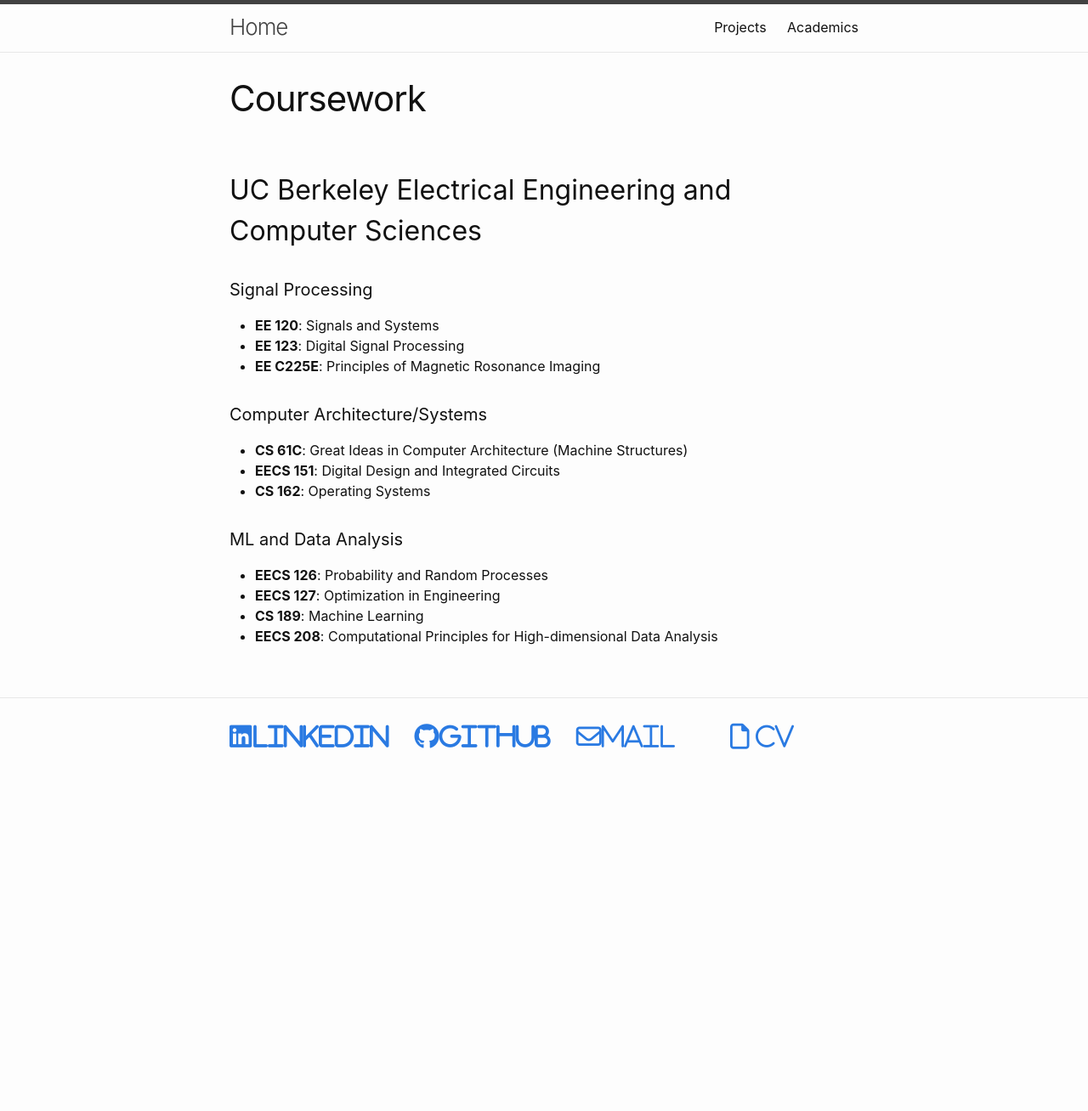
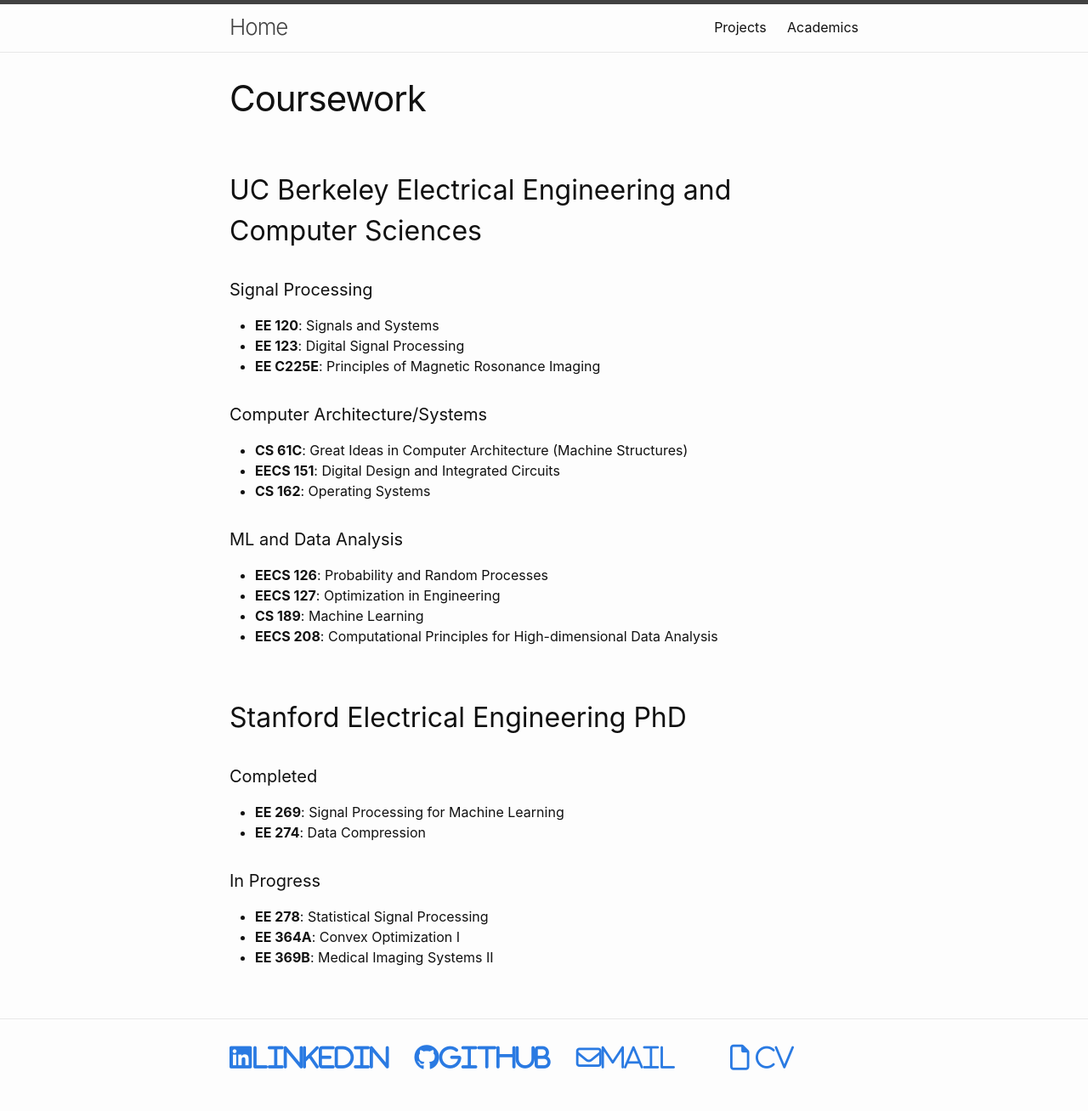
Before and after one commit to danielabrahamgit/danielabrahamgit.github.io, a Jekyll site: the page built from Academics/coursework.md, in a window 1280 px wide. Shown: the whole page at 85% size. Built offline with Jekyll 4.4.1, drawn with Linux system fonts in a browser that asks for light colours; nearby versions of some CDN libraries; before the commit the page ends 930 px from its top, so only the background shows below that.

Commit message:
stanford courses added

```diff
--- a/Academics/coursework.md
+++ b/Academics/coursework.md
@@ -20,3 +20,13 @@ permalink:  /Academics/coursework
 - **EECS 127**: Optimization in Engineering
 - **CS 189**: Machine Learning
 - **EECS 208**: Computational Principles for High-dimensional Data Analysis
+
+## Stanford Electrical Engineering PhD
+#### Completed
+- **EE 269**: Signal Processing for Machine Learning
+- **EE 274**: Data Compression
+
+#### In Progress
+- **EE 278**: Statistical Signal Processing
+- **EE 364A**: Convex Optimization I
+- **EE 369B**: Medical Imaging Systems II
```
